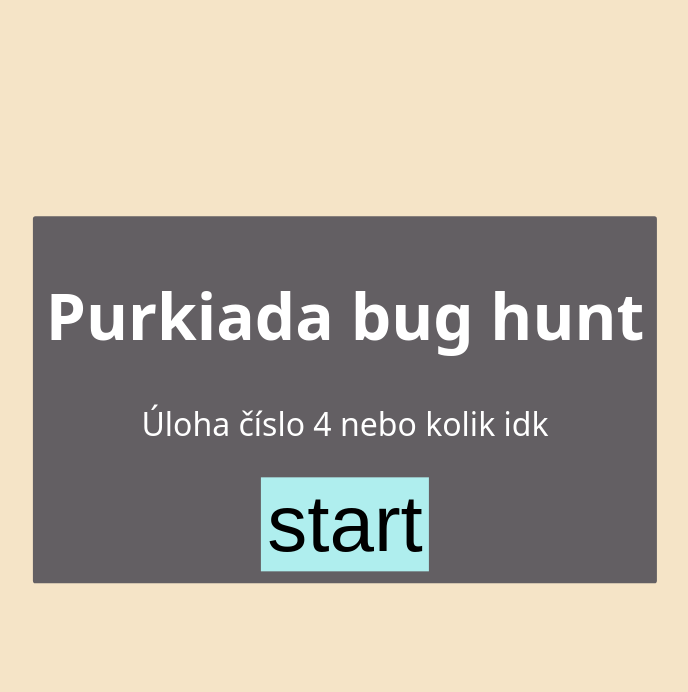
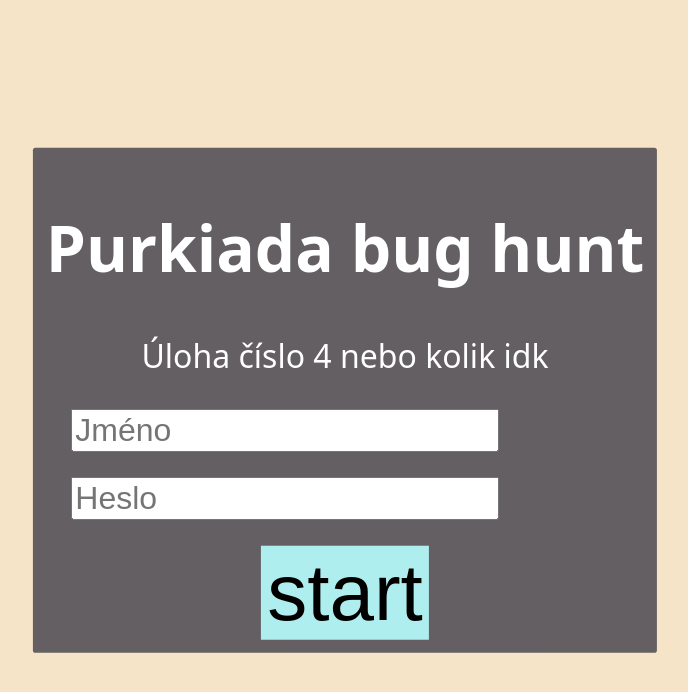
Before and after one commit to divear/purkiada2024, a Next.js app: page / in a window 1280 px wide. Shown: the top 692 px of the page, without its empty margins (295-983 px from the left). Built offline with nearby package versions, Linux system fonts and the light colour scheme.

Commit message:
programovaci textarea

```diff
--- a/pages/index.tsx
+++ b/pages/index.tsx
@@ -10,7 +10,11 @@ export default function Home() {
 			<div className="intro">
 				<h1>Purkiada bug hunt</h1>
 				<p>Úloha číslo 4 nebo kolik idk</p>
-				<button onClick={() => window.location.href = "/hra"}>start</button>
+				<form action="/hra/">
+					<input type="text" placeholder="Jméno" />
+					<input type="text" placeholder="Heslo" />
+					<button onClick={() => window.location.href = "/hra"}>start</button>
+				</form>
 			</div>
 		</div >
 	);
--- a/styles/globals.css
+++ b/styles/globals.css
@@ -22,3 +22,13 @@ button {
 	font-size: 5rem;
 	cursor: pointer;
 }
+input {
+	font-size: 2rem;
+	display: grid;
+	margin: 2vw;
+}
+textarea {
+	font-size: 2rem;
+	background-color: black;
+	color: white;
+}
```
Also changed, not shown: pages/hra.tsx (+19 -1 lines), components/code.txt (added).
